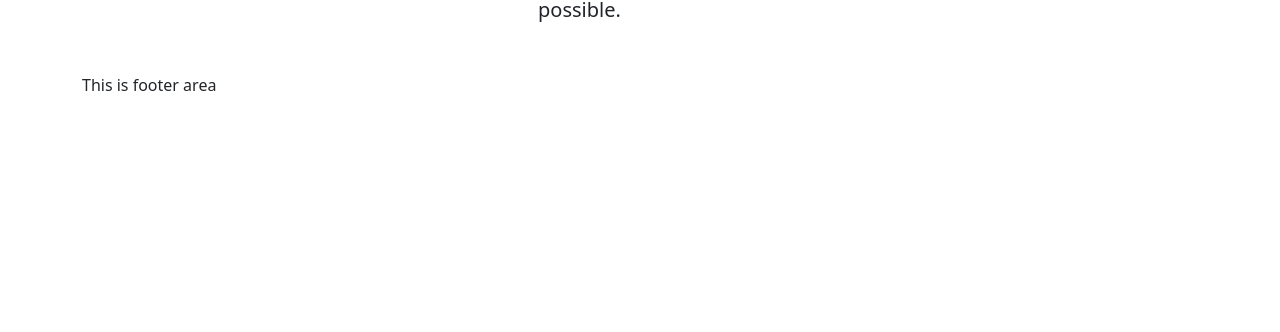
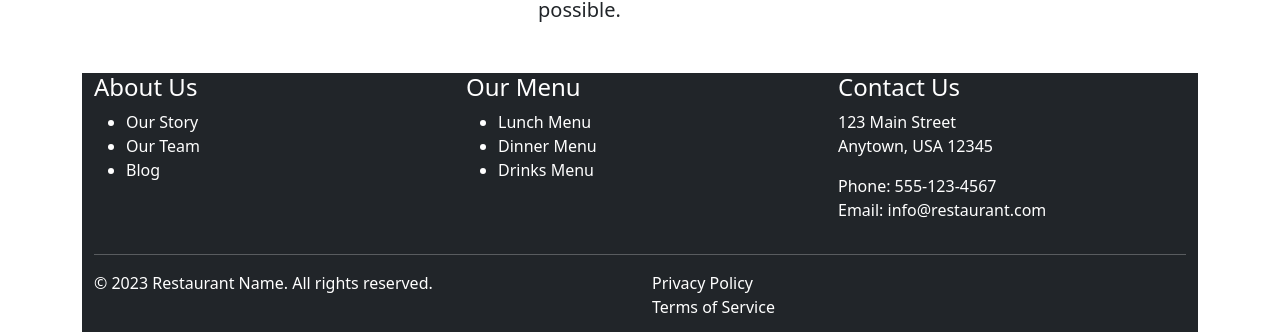
Before and after one commit to khorsed667/RannaGhar, a React (Vite) app: page / in a window 1280 px wide. Shown: the part 1083-1415 px from the top of the page. Before the commit the page ends 1196 px from the top, so only its background shows below. Built offline with nearby package versions, Linux system fonts and the light colour scheme; no server answers.

Commit message:
footer added

```diff
--- /dev/null
+++ b/src/Components/Footer/Footer.css
@@ -0,0 +1,3 @@
+.text-area{
+    color: white;
+}
--- a/src/Components/Footer/Footers.jsx
+++ b/src/Components/Footer/Footers.jsx
@@ -1,9 +1,51 @@
 import React from 'react';
+import './Footer.css'
 
 const Footers = () => {
     return (
-        <div>
-            <p>This is footer area</p>
+        <div className='bg-dark'>
+            <div className="container">
+                <div className="row">
+                    <div className="col-md-4 text-area">
+                        <h4>About Us</h4>
+                        <ul>
+                            <li>Our Story</li>
+                            <li>Our Team</li>
+                            <li>Blog</li>
+                        </ul>
+                    </div>
+                    <div className="col-md-4 text-area">
+                        <h4>Our Menu</h4>
+                        <ul>
+                            <li>Lunch Menu</li>
+                            <li>Dinner Menu</li>
+                            <li>Drinks Menu</li>
+                        </ul>
+                    </div>
+                    <div className="col-md-4 text-area">
+                        <h4>Contact Us</h4>
+                        <p>123 Main Street<br />Anytown, USA 12345</p>
+                        <p>Phone: 555-123-4567<br />Email: info@restaurant.com</p>
+                        <ul className="list-inline text-area">
+                            <li><a href="#"></a></li>
+                            <li><a href="#"></a></li>
+                            <li><a href="#"></a></li>
+                        </ul>
+                    </div>
+                </div>
+                < hr style={{color:"white"}}/>
+                <div className="row">
+                    <div className="col-md-6 text-area">
+                        <p>&copy; 2023 Restaurant Name. All rights reserved.</p>
+                    </div>
+                    <div className="col-md-6 text-right">
+                        <ul className="list-inline text-area">
+                            <li>Privacy Policy</li>
+                            <li>Terms of Service</li>
+                        </ul>
+                    </div>
+                </div>
+            </div>
         </div>
     );
 };
```
